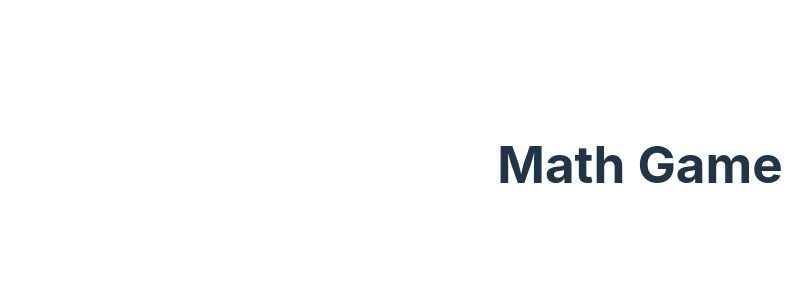
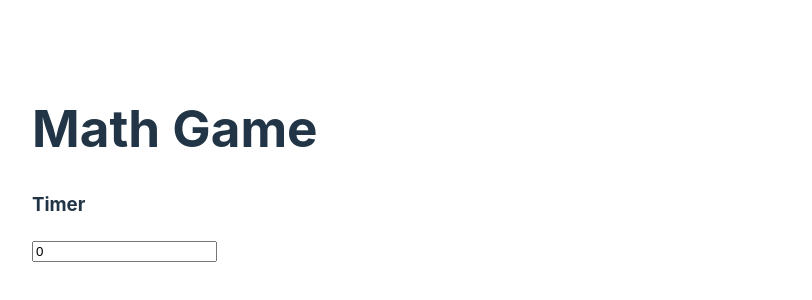
Before and after one commit to BriGuy520/math-game, a React (Vite) app: page / in a window 1280 px wide. Shown: the part 236-536 px from the top of the page, without its empty margins (0-812 px from the left). Built offline with nearby package versions, Linux system fonts and the light colour scheme.

Commit message:
have the basic structure of the Timer functionality

```diff
--- a/src/App.css
+++ b/src/App.css
@@ -1,6 +1,5 @@
 #root {
   max-width: 1280px;
-  margin: 0 auto;
   padding: 2rem;
-  text-align: center;
+
 }
--- a/src/App.tsx
+++ b/src/App.tsx
@@ -1,12 +1,25 @@
-import { useState } from 'react'
+import React from 'react'
 import './App.css'
 
+import Timer from "./components/Timer";
+
 function App() {
-  const [count, setCount] = useState<number>(0)
+
+  const [timer, setTimer] = React.useState<number>(0);
+
+
+  const handleTimerInput = (event: React.ChangeEvent<HTMLInputElement>) => {
+    event.preventDefault();
+
+    setTimer(parseInt(event.target.value));
+
+  }
+
 
   return (
     <>
      <h1>Math Game</h1>
+     <Timer handleTimerInput={handleTimerInput} timer={timer} />
     </>
   )
 }
--- /dev/null
+++ b/src/components/Timer.tsx
@@ -0,0 +1,21 @@
+import React from 'react';
+
+type TimerProps = {
+    handleTimerInput: (value: React.ChangeEvent<HTMLInputElement>) => void,
+    timer: number,
+}
+
+const Timer = ({handleTimerInput, timer}: TimerProps) => {
+
+    return (
+        <>
+            <h3>Timer</h3>
+
+            <div>
+                <input type="number" value={timer} onChange={handleTimerInput} />
+            </div>
+        </>
+    )
+}
+
+export default Timer;
--- a/tsconfig.json
+++ b/tsconfig.json
@@ -4,6 +4,10 @@
     "lib": ["DOM", "DOM.Iterable", "ESNext"],
     "module": "ESNext",
     "skipLibCheck": true,
+    "types": [
+      "react",
+      "@types/react"
+    ],
 
     /* Bundler mode */
     "moduleResolution": "bundler",
```
